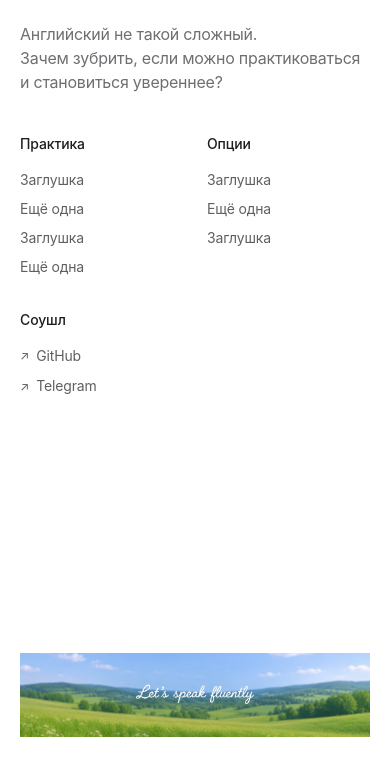
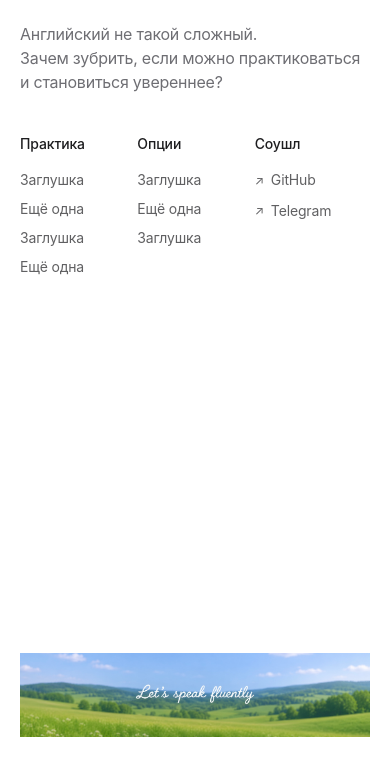
Before and after one commit to billythebully03/fluent, a plain HTML site: page index.html in a window 390 px wide. Shown: the part 81-844 px from the top of the page. Drawn offline with Linux system fonts and the light colour scheme.

Commit message:
Update index.html

```diff
--- a/index.html
+++ b/index.html
@@ -62,8 +62,8 @@
 
     .site-main {
       display: grid;
-      grid-template-columns: minmax(0, 1.2fr) minmax(0, 1.8fr);
-      column-gap: clamp(44px, 5vw, 58px);
+      grid-template-columns: minmax(0, 1fr) 320px;
+      column-gap: clamp(40px, 5vw, 64px);
       align-items: start;
     }
 
@@ -106,10 +106,10 @@
 
     .site-navigation {
       display: grid;
-      width: min(100%, 500px);
+      width: 320px;
+      justify-self: end;
       grid-template-columns: repeat(3, minmax(0, 1fr));
-      column-gap: 8px;
-      margin-left: auto;
+      column-gap: 2px;
     }
 
     .menu-column {
@@ -199,8 +199,8 @@
       }
 
       .site-navigation {
-        width: min(100%, 500px);
-        margin-left: 0;
+        width: min(100%, 320px);
+        justify-self: start;
       }
     }
 
@@ -216,9 +216,8 @@
 
       .site-navigation {
         width: 100%;
-        grid-template-columns: repeat(2, minmax(0, 1fr));
-        row-gap: 32px;
-        column-gap: 24px;
+        grid-template-columns: repeat(3, minmax(0, 1fr));
+        column-gap: 2px;
       }
 
       .brand-logo {
@@ -241,11 +240,7 @@
     <main class="site-main" id="top">
       <section class="brand-block" aria-label="О Fluent">
         <a class="brand" href="./" aria-label="Fluent — главная страница">
-          <img
-            class="brand-logo"
-            src="./public/fluent.png"
-            alt="Fluent"
-          />
+          <img class="brand-logo" src="./public/fluent.png" alt="Fluent" />
         </a>
 
         <h1 class="tagline">
@@ -254,36 +249,18 @@
         </h1>
       </section>
 
-      <nav
-        class="site-navigation"
-        id="site-navigation"
-        aria-label="Основные разделы"
-      ></nav>
+      <nav class="site-navigation" id="site-navigation" aria-label="Основные разделы"></nav>
     </main>
 
     <footer class="site-footer">
-      <img
-        class="footer-image"
-        src="./public/footer.png"
-        alt=""
-      />
+      <!-- v=2 — версия против кэша. При смене картинки увеличь число -->
+      <img class="footer-image" src="./public/footer.png?v=2" alt="" />
     </footer>
   </div>
 
   <script>
-    const practiceItems = [
-      "Заглушка",
-      "Ещё одна",
-      "Заглушка",
-      "Ещё одна",
-    ];
-
-    const optionsItems = [
-      "Заглушка",
-      "Ещё одна",
-      "Заглушка",
-    ];
-
+    const practiceItems = ["Заглушка", "Ещё одна", "Заглушка", "Ещё одна"];
+    const optionsItems = ["Заглушка", "Ещё одна", "Заглушка"];
     const socialItems = [
       { label: "GitHub", arrow: true },
       { label: "Telegram", arrow: true },
@@ -305,17 +282,13 @@
       heading.className = "menu-heading";
       heading.id = `menu-heading-${index}`;
       heading.textContent = column.title;
-
       group.setAttribute("aria-labelledby", heading.id);
 
       const list = document.createElement("ul");
       list.className = "menu-list";
 
       column.items.forEach((item) => {
-        const entry = typeof item === "string"
-          ? { label: item }
-          : item;
-
+        const entry = typeof item === "string" ? { label: item } : item;
         const listItem = document.createElement("li");
         const link = document.createElement("a");
 
```
